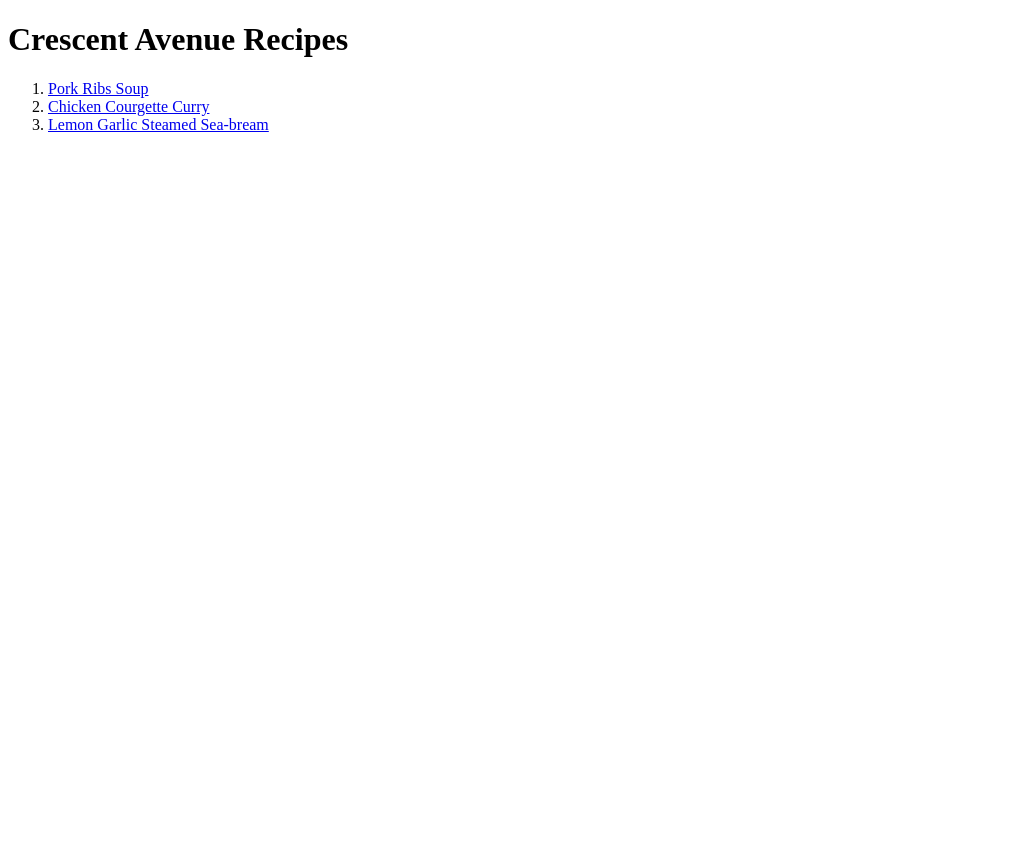
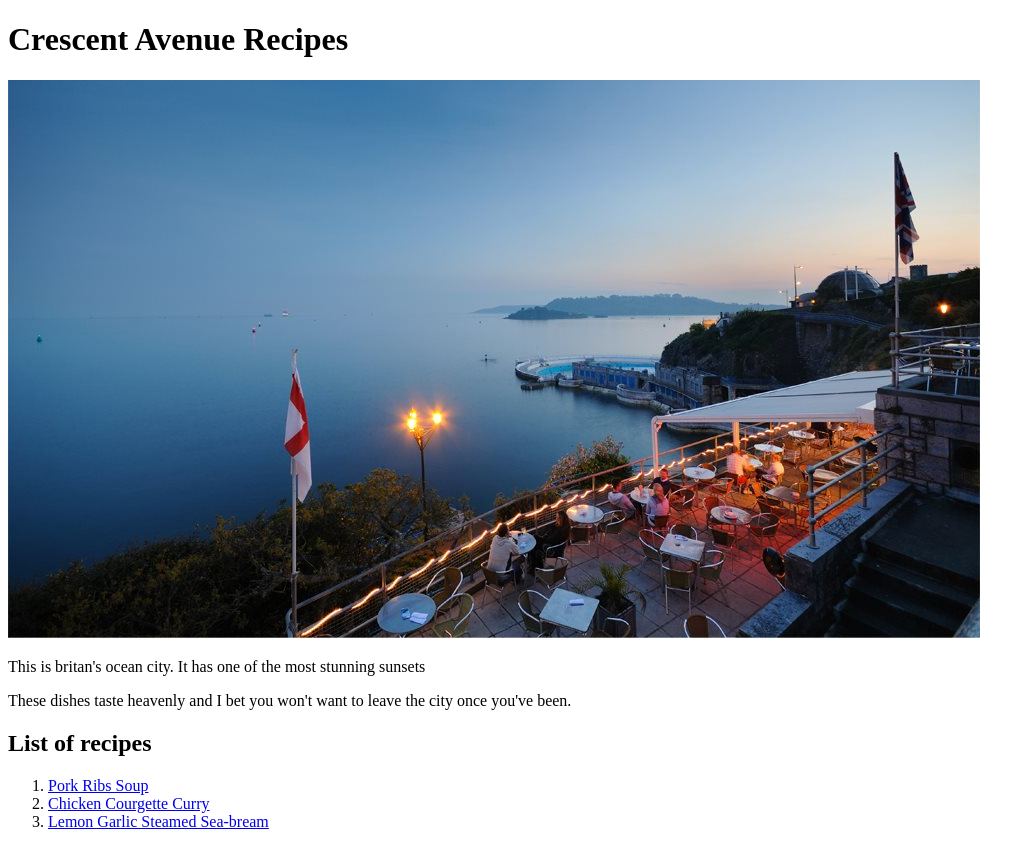
Before and after one commit to xbladehakk/phoo-recipes, a plain HTML site: page index.html in a window 1280 px wide. Shown: the whole page, without its empty margins (0-1035 px from the left). Before the commit the page ends 800 px from the top, so only its background shows below. Drawn offline with Linux system fonts and the light colour scheme.

Commit message:
Image & Description added at homepage

```diff
--- a/index.html
+++ b/index.html
@@ -8,6 +8,12 @@
     <body>
 
         <h1>Crescent Avenue Recipes</h1>
+
+        <img src="images/thehoe.jpeg" alt="A beautiful sunset picture taken at the hoe, plymouth.">
+        <p>This is britan's ocean city. It has one of the most stunning sunsets</p>
+        <p>These dishes taste heavenly and I bet you won't want to leave the city once you've been.</p>
+
+        <h2>List of recipes</h2>
         <ol>
             <li> <a href="recipes/pork-ribs-soup.html">Pork Ribs Soup</a> </li>
             <li> <a href="recipes/chicken-courgette-curry.html">Chicken Courgette Curry</a> </li>
```
Also changed, not shown: images/thehoe.jpeg (added).
